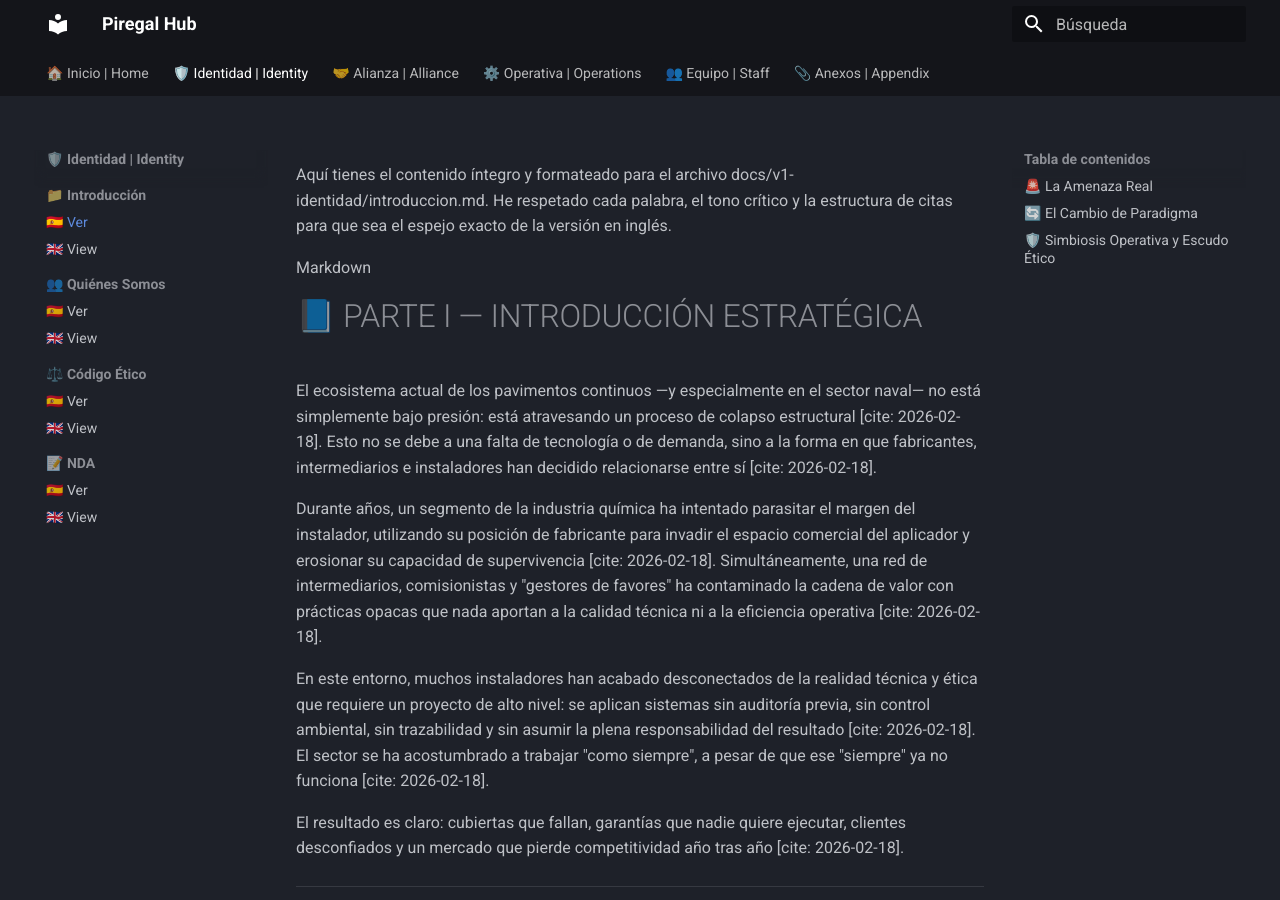
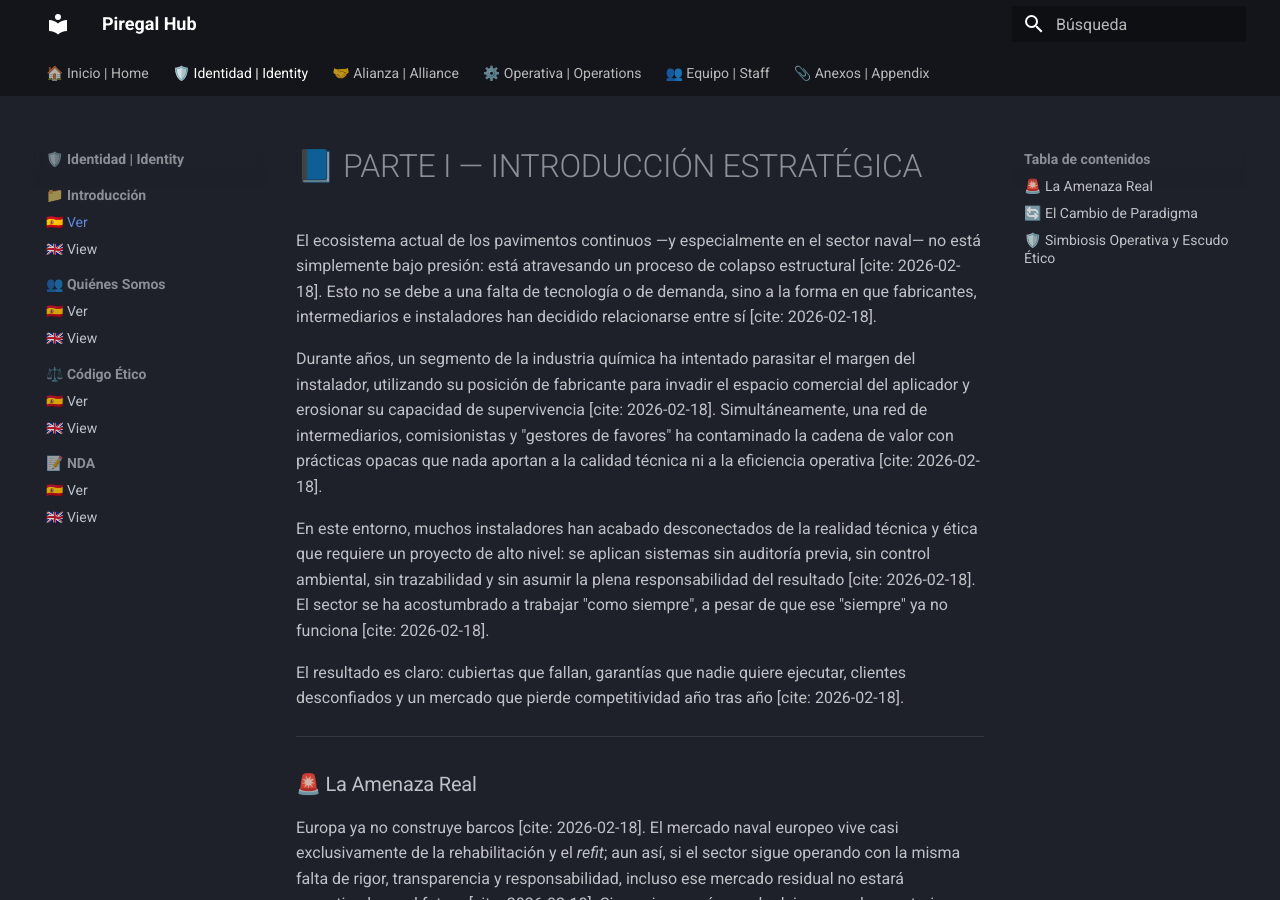
Before and after one commit to bernardezgatosergio-ai/piregal-governance, an MkDocs documentation site: the page built from docs/v1-identidad/introduccion.md, in a window 1280 px wide and 900 px high. Built offline with MkDocs 1.6.1 and Material for MkDocs 9.7.7, drawn with Linux system fonts in a browser that asks for light colours.

Commit message:
Revise introduction section in introduccion.md
Removed introductory content and retained the main section.

```diff
--- a/docs/v1-identidad/introduccion.md
+++ b/docs/v1-identidad/introduccion.md
@@ -1,6 +1,3 @@
-Aquí tienes el contenido íntegro y formateado para el archivo docs/v1-identidad/introduccion.md. He respetado cada palabra, el tono crítico y la estructura de citas para que sea el espejo exacto de la versión en inglés.
-
-Markdown
 # 📘 PARTE I — INTRODUCCIÓN ESTRATÉGICA
 
 El ecosistema actual de los pavimentos continuos —y especialmente en el sector naval— no está simplemente bajo presión: está atravesando un proceso de colapso estructural [cite: 2026-02-18]. Esto no se debe a una falta de tecnología o de demanda, sino a la forma en que fabricantes, intermediarios e instaladores han decidido relacionarse entre sí [cite: 2026-02-18].
```
